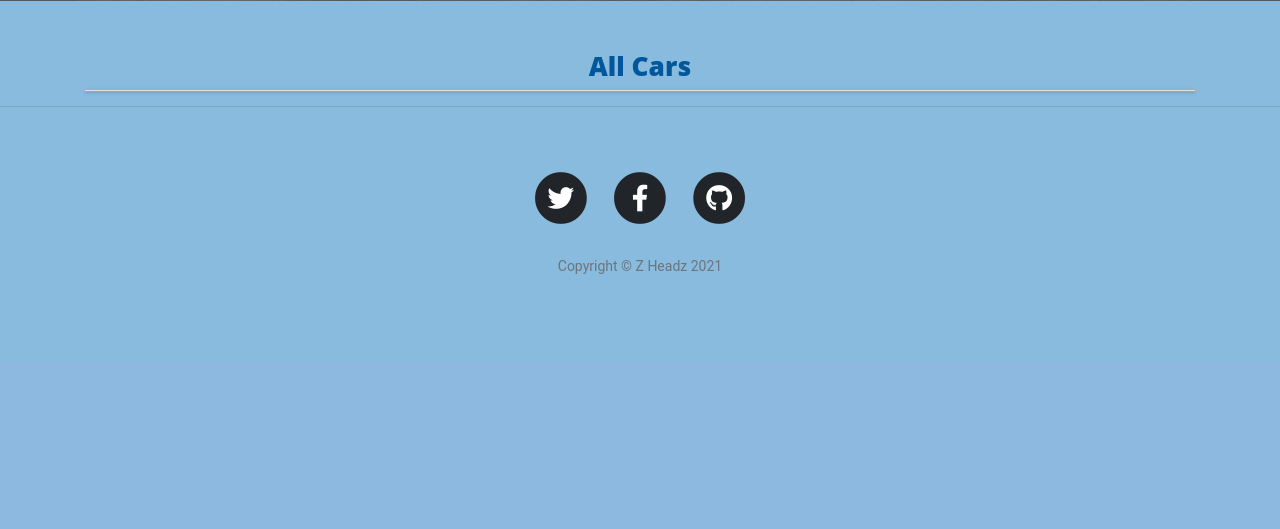
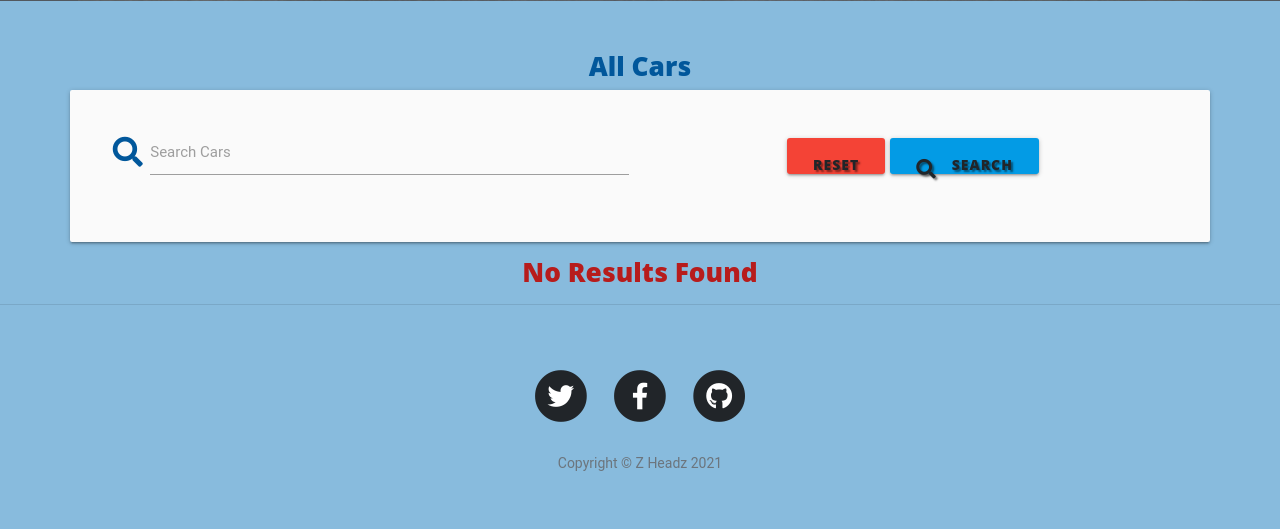
Before and after one commit to Code-Institute-Submissions/davepeyton-milestone-3-Z-Headz_SeptResub, a Flask app: page /cars in a window 1280 px wide. Shown: the part 531-1060 px from the top of the page. Before the commit the page ends 805 px from the top, so only its background shows below. Run offline with Flask 2, Linux system fonts and the light colour scheme; some libraries are stand-ins or nearby versions.

Commit message:
added search bar

```diff
--- a/app.py
+++ b/app.py
@@ -29,6 +29,13 @@ def index():
 @app.route("/get_cars")
 def get_cars():
     cars = list(mongo.db.cars.find())
+    return render_template("cars.html", cars=cars)
+
+
+@app.route("/search", methods=["GET", "POST"])
+def search():
+    query = request.form.get("query")
+    cars = list(mongo.db.cars.find({"$text": {"$search": query}}))
     return render_template("cars.html", cars=cars)
 
 
--- a/templates/cars.html
+++ b/templates/cars.html
@@ -3,25 +3,37 @@
 
     <h3 class="light-blue-text text-darken-4 center-align">All Cars</h3>
 
+    <div class="row card-panel grey lighten-5">
+        <form action="{{ url_for('search') }}" method="post" class="col s12">
+            <div class="row valign-wrapper center-align">
+                <div class="input-field col s12 m8">
+                    <i class="fas fa-search prefix light-blue-text text-darken-4"></i>
+                    <input type="text" name="query" id="query" minlength="3" class="validate" required>
+                    <label for="query">Search Cars</label>
+                </div>
+                <div class="col s12 m4">
+                    <a href="{{ url_for('get_cars') }}" class="red btn text-shadow">Reset</a>
+                    <button type="submit" class="light-blue darken-1 btn text-shadow">
+                        <i class="fas fa-search left"></i> Search
+                    </button>
+                </div>
+            </div>
+        </form>
+    </div>
+
+    {% if cars|length > 0 %}
     <ul class="collapsible">
         {% for car in cars %}
         <li>
             <div class="collapsible-header white-text light-blue darken-4 text-shadow">
                 <div class="col s3">
                     <i class="fas fa-caret-down"></i>
-                     {% if session.user|lower == car.created_by|lower %}
-                       <a href="{{ url_for('delete_car', car_id=car._id) }}" class="btn-small green accent-4">Done</a>
-                       <a href="{{ url_for('edit_car', car_id=car._id) }}" class="btn-small light-blue lighten-1">Edit</a>
-                     {% endif %}
-                </div>
-                <div class="col s9">
-                    <strong>{{ car.car_name }}</strong> : {{ car.car_date }}
-                    {% if car.is_urgent == "on" %}
-                        <i class="fas fa-exclamation-circle light-blue-text text-lighten-2 tooltipped"
-                            data-position="right" data-tooltip="URGENT!"></i>
+                    {% if session.user|lower == car.created_by|lower %}
+                        <a href="{{ url_for('delete_car', car_id=car._id) }}" class="btn-small green accent-4">Done</a>
+                        <a href="{{ url_for('edit_car', car_id=car._id) }}" class="btn-small light-blue lighten-1">Edit</a>
                     {% endif %}
                 </div>
-            </div>
+
             <div class="collapsible-body">
                 <strong>{{ car.category_name }}</strong>
                 <p>{{ car.car_description }}</p>
@@ -30,5 +42,8 @@
         </li>
         {% endfor %}
     </ul>
+    {% else %}
+        <h3 class="red-text text-darken-4 center-align">No Results Found</h3>
+    {% endif %}
 
 {% endblock %}
```
